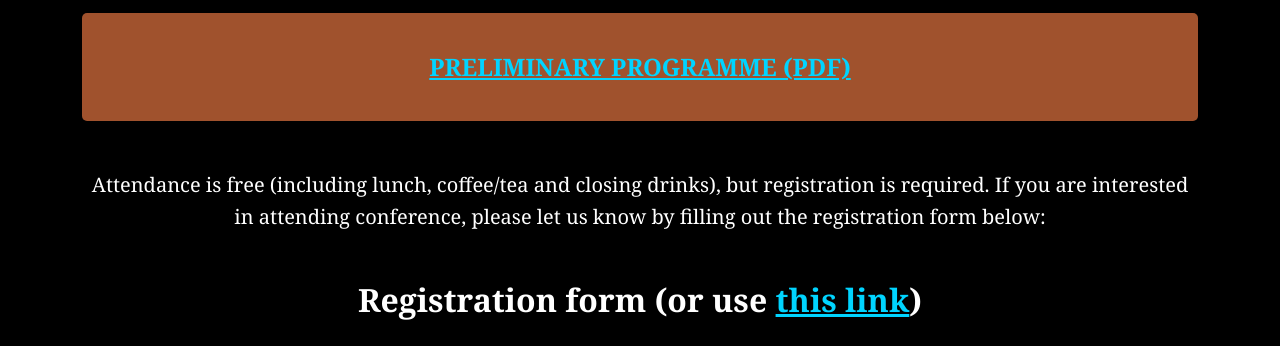
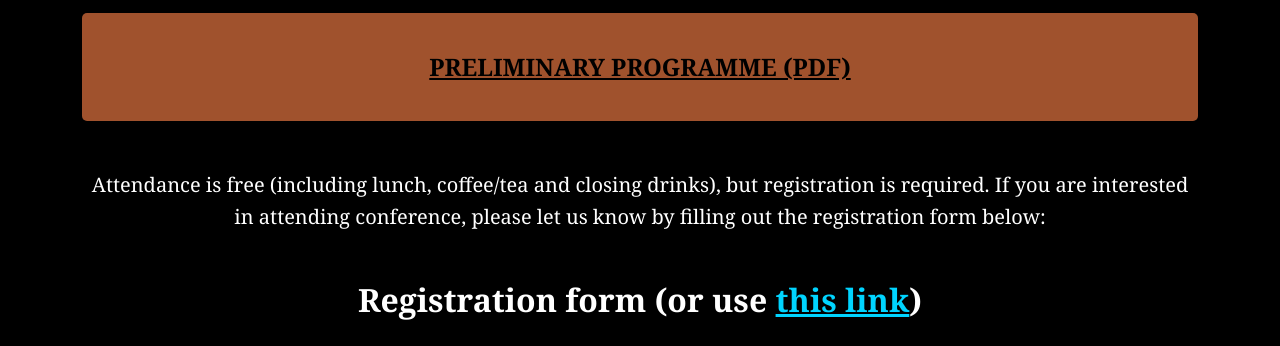
Before and after one commit to EMERGENCE-ERC/emergence-erc.github.io, a plain HTML site: page event.oeice.html in a window 1280 px wide. Shown: the part 1018-1364 px from the top of the page. Drawn offline with nearby package versions, Linux system fonts and the light colour scheme.

Commit message:
Change link color for preliminary programme PDF
Updated link style for the preliminary programme.

```diff
--- a/event.oeice.html
+++ b/event.oeice.html
@@ -59,7 +59,7 @@ and teaching Old English beyond the Anglophone world.<br><br>
 Our preliminary programme features 21 speakers from 8 different countries:</p>
 
                 <div style="background-color: #A0522D; color: black; padding: 35px; border-radius: 5px;" class="fs-4">
-    <a href="assets/files/OEiCE.PrelProgramme.pdf" target="_blank"><b>PRELIMINARY PROGRAMME (PDF)</b></a>
+    <a href="assets/files/OEiCE.PrelProgramme.pdf" target="_blank" style="color: black;"><b>PRELIMINARY PROGRAMME (PDF)</b></a>
                 </div>
         <p class="mt-3 fs-5"><br> Attendance is free (including lunch, coffee/tea and closing drinks), but registration is required. If you are interested in attending conference, please let us know by filling out the registration form below:
         </p>
```
